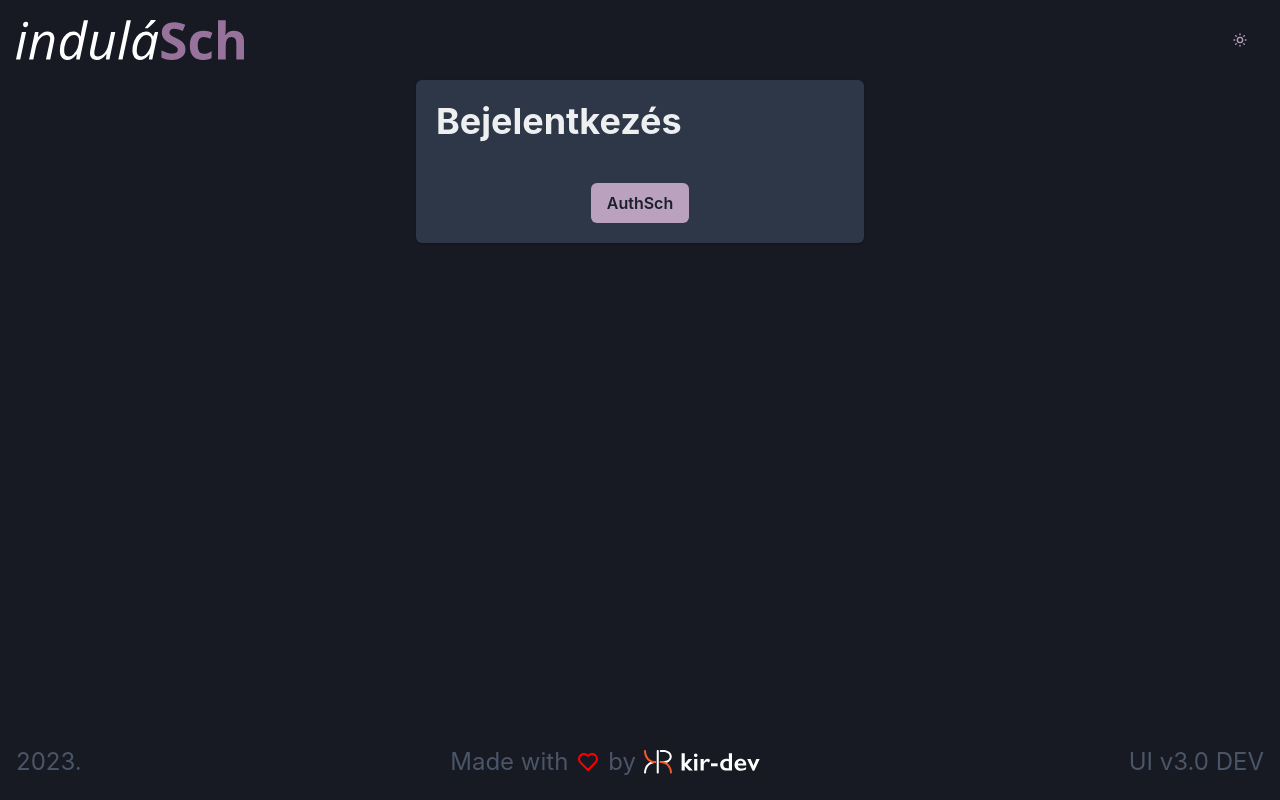
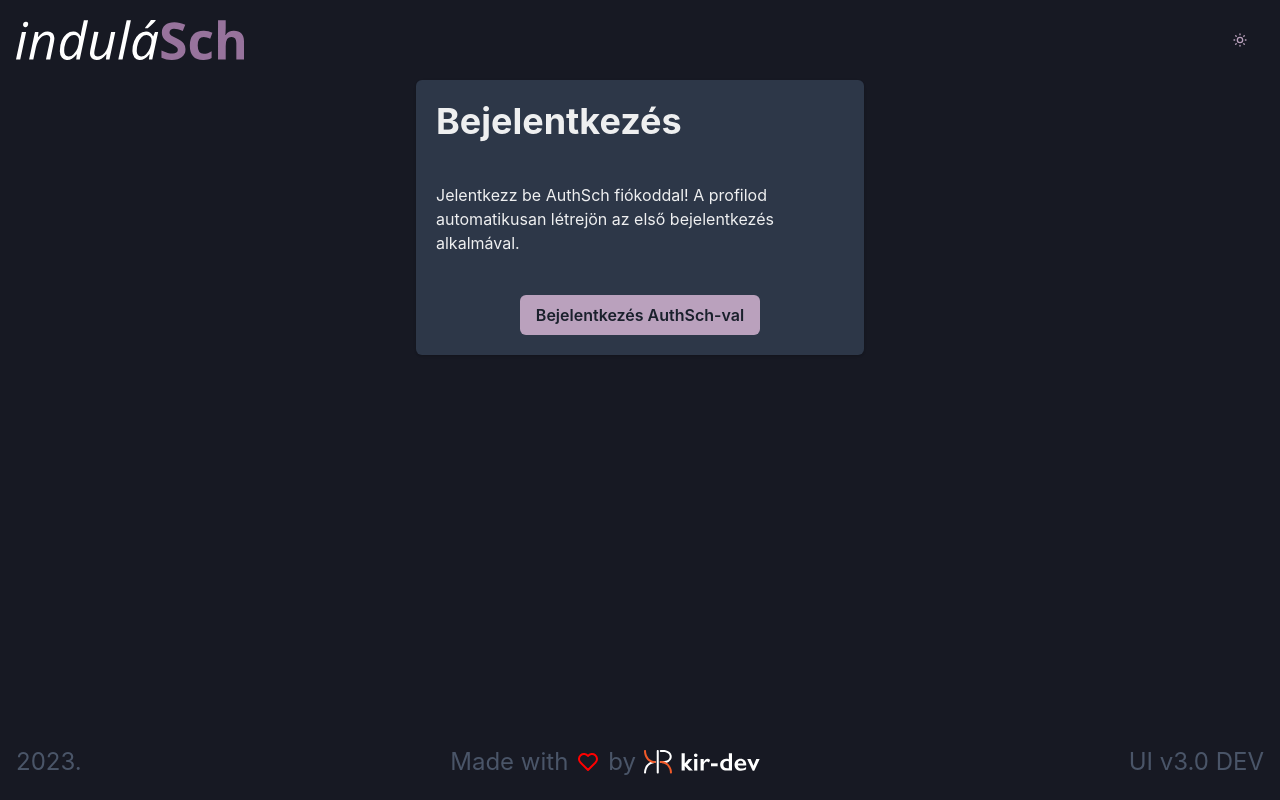
Before and after one commit to kir-dev/indulasch-v3, a React (Create React App) app in the folder packages/admin/: page /login in a window 1280 px wide. Built offline with nearby package versions, Linux system fonts and the light colour scheme.

Commit message:
SSO Login page text

```diff
--- a/packages/admin/src/pages/SsoLogin.page.tsx
+++ b/packages/admin/src/pages/SsoLogin.page.tsx
@@ -1,5 +1,5 @@
 import { Page } from '../layout/Page';
-import { CardBody, VStack } from '@chakra-ui/react';
+import { CardBody, Text, VStack } from '@chakra-ui/react';
 import { NavButton } from '../components/NavButton';
 import { ApiPaths } from '../config/paths.config';
 import { API_BASE_URL } from '../config/environment.config';
@@ -8,9 +8,12 @@
   return (
     <Page title='Bejelentkezés' maxW='md'>
       <CardBody>
-        <VStack>
+        <VStack spacing={10}>
+          <Text>
+            Jelentkezz be AuthSch fiókoddal! A profilod automatikusan létrejön az első bejelentkezés alkalmával.
+          </Text>
           <NavButton to={API_BASE_URL + ApiPaths.LOGIN} external>
-            AuthSch
+            Bejelentkezés AuthSch-val
           </NavButton>
         </VStack>
       </CardBody>
```
